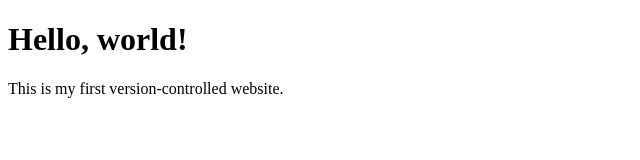
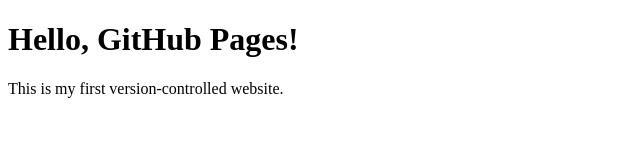
Before and after one commit to JFi3lds/mels-first-website, a plain HTML site: page index.html in a window 1280 px wide. Shown: the whole page, without its empty margins (0-640 px from the left). Drawn offline with Linux system fonts and the light colour scheme.

Commit message:
Update index.html

```diff
--- a/index.html
+++ b/index.html
@@ -4,7 +4,8 @@
   <title>My First GitHub Page</title>
 </head>
 <body>
-  <h1>Hello, world!</h1>
+  <h1>Hello, GitHub Pages!</h1>
   <p>This is my first version-controlled website.</p>
 </body>
+
 </html>
```
